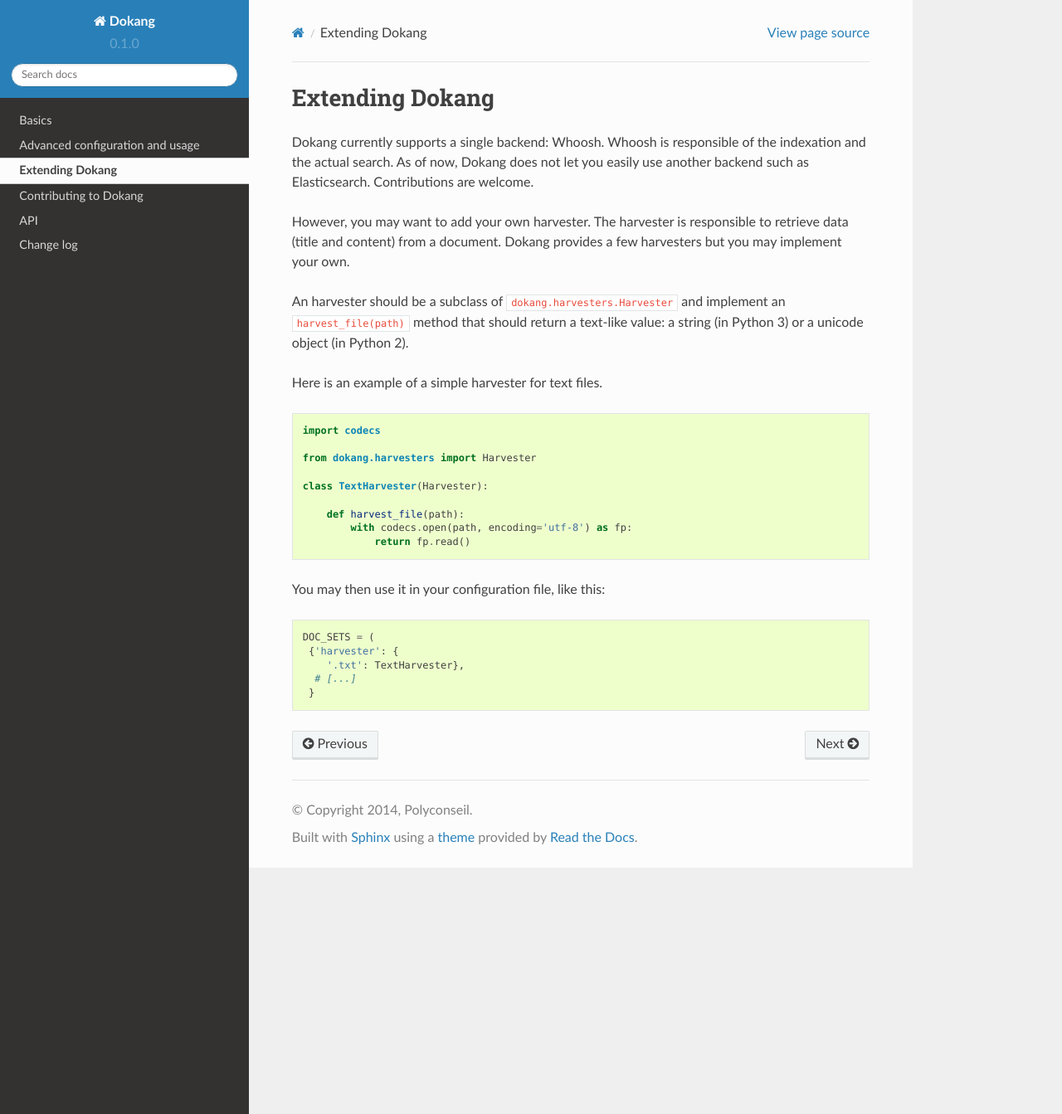
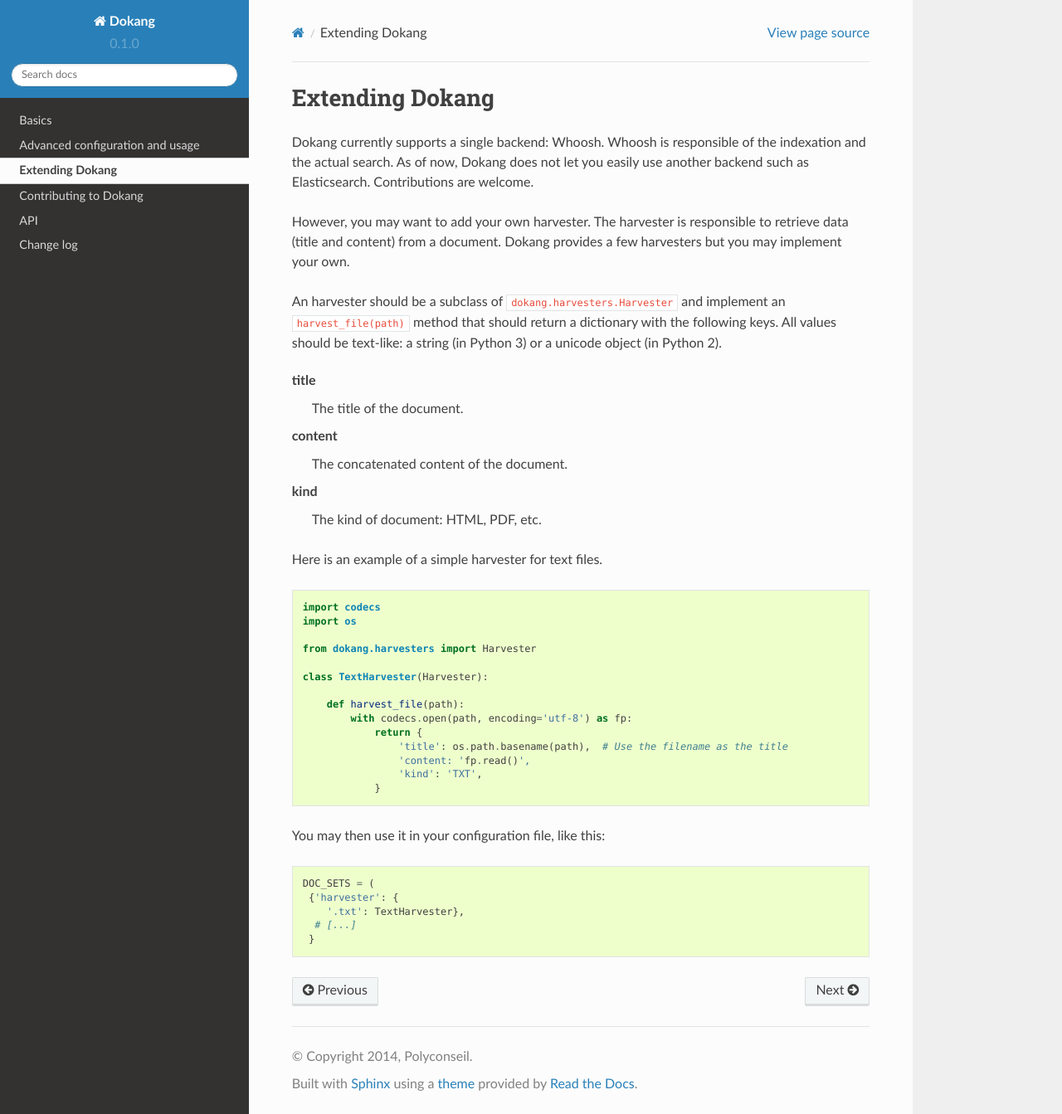
Before and after one commit to Polyconseil/dokang, a Sphinx documentation site: the page built from docs/extending.rst, in a window 1280 px wide and 1343 px high. Shown: the whole window at 83% size. Built offline with Sphinx 7.4.7 and the Read the Docs theme 2.0.0, drawn with Linux system fonts in a browser that asks for light colours.

Commit message:
Store the kind of document (HTML, PDF, etc.).

```diff
--- a/docs/extending.rst
+++ b/docs/extending.rst
@@ -12,14 +12,25 @@
 
 An harvester should be a subclass of ``dokang.harvesters.Harvester``
 and implement an ``harvest_file(path)`` method that should return a
-text-like value: a string (in Python 3) or a unicode object (in Python
-2).
+dictionary with the following keys. All values should be text-like: a
+string (in Python 3) or a unicode object (in Python 2).
+
+title
+    The title of the document.
+
+content
+    The concatenated content of the document.
+
+kind
+    The kind of document: HTML, PDF, etc.
+
 
 Here is an example of a simple harvester for text files.
 
 .. code:: python
 
    import codecs
+   import os
 
    from dokang.harvesters import Harvester
 
@@ -27,7 +38,11 @@
 
        def harvest_file(path):
            with codecs.open(path, encoding='utf-8') as fp:
-               return fp.read()
+               return {
+                   'title': os.path.basename(path),  # Use the filename as the title
+                   'content: 'fp.read()',
+                   'kind': 'TXT',
+               }
 
 You may then use it in your configuration file, like this:
 
--- a/dokang/static/css/style.css
+++ b/dokang/static/css/style.css
@@ -57,6 +57,6 @@
     padding-bottom: 1em;
 }
 
-.docset {
+.document-kind, .docset {
     color: #999;
 }
```
Also changed, not shown: 5 other files.
